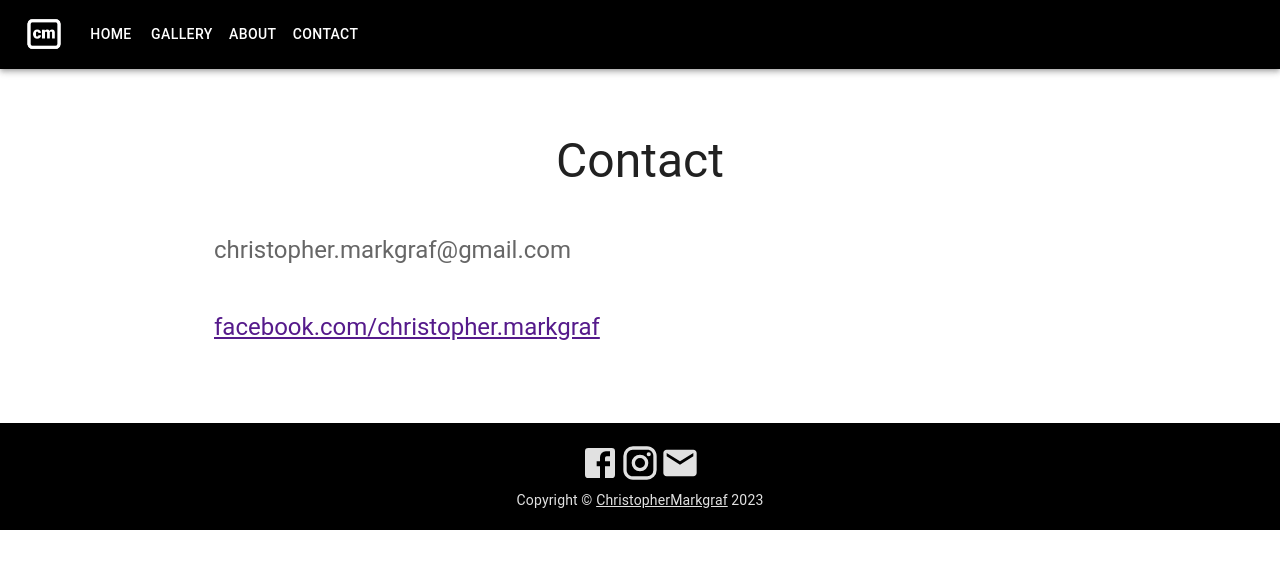
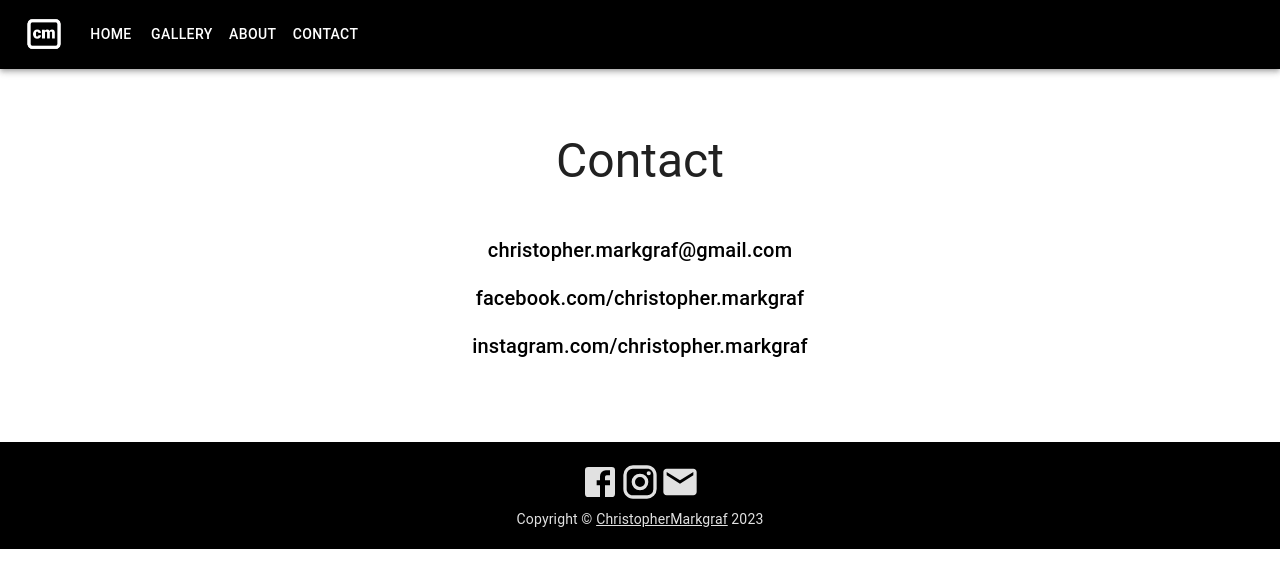
Before and after one commit to LVSERBEAST/cmsite, a React (Create React App) app: page /Contact in a window 1280 px wide. Shown: the top 588 px of the page. Built offline with nearby package versions, Linux system fonts and the light colour scheme.

Commit message:
Contact updates

```diff
--- a/src/components/AppBar/AppBar.module.css
+++ b/src/components/AppBar/AppBar.module.css
@@ -2,12 +2,13 @@
     .logoFullScreen {
         width: 40px;
         margin-right: 15px;
+        cursor: pointer;
     }
 }
 
 @media (max-width: 900px){
     .logoFullScreen {
-        display: none
+        display: none;
     }
 }
 
--- /dev/null
+++ b/src/components/Contact/Contact.module.css
@@ -0,0 +1,3 @@
+.link a {
+    margin-bottom: 10px;
+}
--- a/src/components/Contact/Contact.tsx
+++ b/src/components/Contact/Contact.tsx
@@ -1,4 +1,6 @@
-import { Container, Typography } from '@mui/material';
+import { Container, Link, Typography } from '@mui/material';
+import styles from './Contact.module.css'
+import { emailLink, facebookLink, instagramLink } from '../../utilities/constants';
 
 export default function Contact() {
     return (
@@ -6,11 +8,20 @@ export default function Contact() {
             <Typography component="h1" variant="h3" align="center" color="text.primary" gutterBottom>
                 Contact
             </Typography>
-            <Typography component="h1" variant="h5" align="justify" marginTop="45px" color="text.secondary" paragraph>
-                christopher.markgraf@gmail.com
+            <Typography component="h1" variant="h6" align="center" marginTop="45px" color="text.secondary" paragraph>
+                <Link href={emailLink} className={styles.link} underline={'none'}>
+                    christopher.markgraf@gmail.com
+                </Link>
             </Typography>
-            <Typography component="h1" variant="h5" align="justify" marginTop="45px" color="text.secondary" paragraph>
-                <a href="">facebook.com/christopher.markgraf</a>
+            <Typography component="h1" variant="h6" align="center" marginTop="10px" color="text.secondary" paragraph>
+                <Link href={facebookLink} className={styles.link} underline={'none'} target={'blank'}>
+                    facebook.com/christopher.markgraf
+                </Link>
+            </Typography>
+            <Typography component="h1" variant="h6" align="center" marginTop="10px" color="text.secondary" paragraph>
+                <Link href={instagramLink} className={styles.link} underline={'none'} target={'blank'}>
+                    instagram.com/christopher.markgraf
+                </Link>
             </Typography>
         </Container>
     );
--- a/src/pages/Layout.tsx
+++ b/src/pages/Layout.tsx
@@ -1,33 +1,25 @@
 import { Outlet } from 'react-router-dom';
 import AppBar from '../components/AppBar/AppBar';
 import { Box, Link, ThemeProvider, Typography, createTheme } from '@mui/material';
-import { Facebook, Instagram, Email } from '@mui/icons-material';
-
-function Navigate(media: string, username: string) {
-    if (media === 'email') {
-        return window.location.href = 'mailto:user@example.com?subject=Subject&body=message%20goes%20here';
-    }
-
-    const url = `http://${media}.com/${username}`;
-    var newWin = window.open(url);
-
-    if (!newWin || newWin.closed || typeof newWin.closed == 'undefined') {
-        alert('Please diasble popup blocker')
-    } else {
-        window.open(`${media}.com/${username}`);
-    }
-}
+import { Facebook, Instagram, Email, } from '@mui/icons-material';
+import { facebookLink, instagramLink, emailLink, siteLink } from '../utilities/constants';
 
 function Copyright() {
     return (
         <Typography variant="body2" color="#e1e1e1" align="center">
             <Typography component="span" display="block">
-                <Facebook sx={{ fontSize: 40 }} cursor="pointer" onClick={() => Navigate('facebook', 'christopher.markgraf')} />
-                <Instagram sx={{ fontSize: 40 }} cursor="pointer" onClick={() => Navigate('instagram', 'christopher.markgraf')} />
-                <Email sx={{ fontSize: 40 }} cursor="pointer" onClick={() => Navigate('email', '')} />
+                <Link href={facebookLink} target={'blank'}>
+                    <Facebook sx={{ fontSize: 40, color: '#e1e1e1' }} />
+                </Link>
+                <Link href={instagramLink} target={'blank'}>
+                    <Instagram sx={{ fontSize: 40, color: '#e1e1e1' }} />
+                </Link>
+                <Link href={emailLink}>
+                    <Email sx={{ fontSize: 40, color: '#e1e1e1' }} />
+                </Link>
             </Typography>
             {'Copyright © '}
-            <Link color="inherit" href="https://christophermarkgraf.com/">
+            <Link color="inherit" href={siteLink}>
                 ChristopherMarkgraf
             </Link>{' '}
             2023
--- a/src/utilities/constants.tsx
+++ b/src/utilities/constants.tsx
@@ -1 +1,9 @@
-export const ggg = '';
+const email = 'christopherMarkgraf@gmail.com';
+const subject = 'Custom%20artwork';
+const message =
+    'Hello,%0D%0AI%27m%20interested%20in%20commissioning%20artwork.%20Can%20you%20please%20provide%20me%20with%20details%20about%20the%20process%2C%20pricing%2C%20and%20timeline%3F%20Thanks%21';
+
+export const facebookLink = 'https://facebook.com/christopher.markgraf/';
+export const instagramLink = 'https://instagram.com/christopher.markgraf/';
+export const emailLink = `mailto:${email}?subject=${subject}&body=${message}`;
+export const siteLink = 'https://christophermarkgraf.com/';
```
